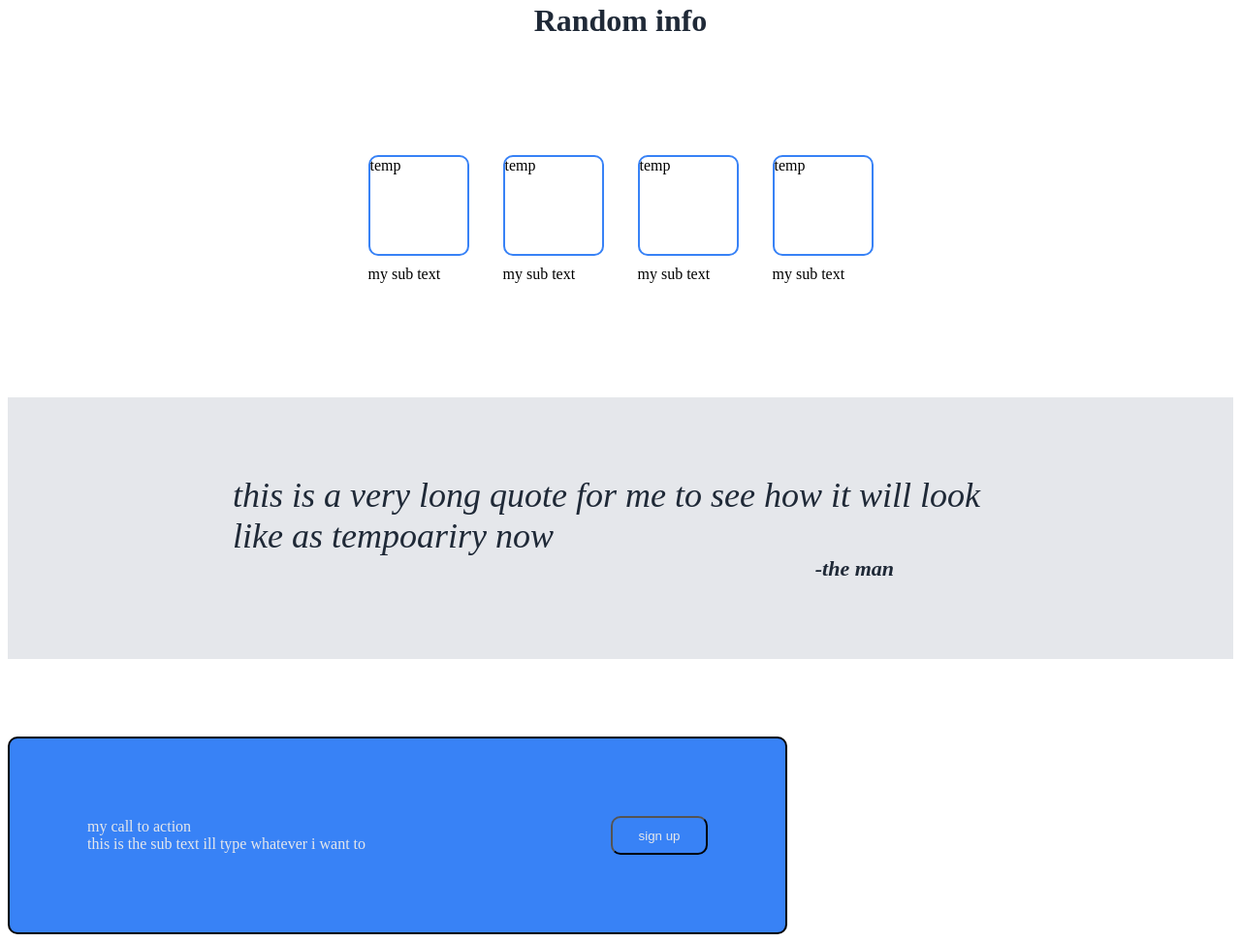
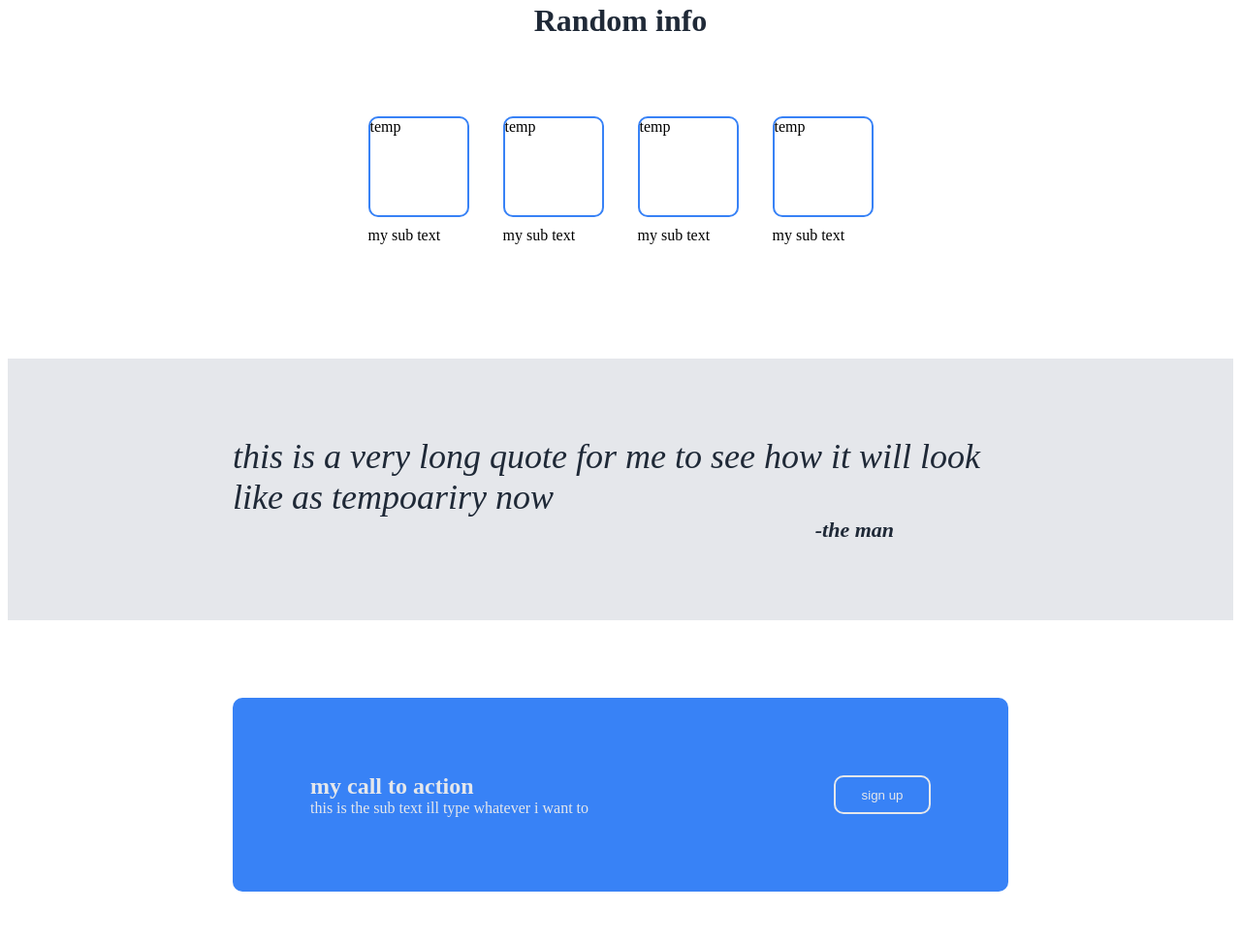
Before and after one commit to yuav8520/landing-page-project, a plain HTML site: page index.html in a window 1280 px wide. Shown: the part 445-1417 px from the top of the page at 97% size. After the commit the page ends 1373 px from the top, so only its background shows below. Drawn offline with Linux system fonts and the light colour scheme.

Commit message:
the full completed layout

```diff
--- a/index.html
+++ b/index.html
@@ -48,6 +48,7 @@
     <div class="quote">this is a very long quote for me to see how it will look like as tempoariry now</div>
     <div class="quote-maker">-the man</div>
 </div>
+<div class="part">
     <div class="random-info2">
         <div class="call" id="lol">
             <div class="call-to-action">my call to action</div>
@@ -55,6 +56,8 @@
             </div>
        <div id="sign-up-down"><button>sign up</button></div>
         </div>
+</div>
+
 
 </div>
 </body>
--- a/styles.css
+++ b/styles.css
@@ -26,7 +26,7 @@ height: 400px;
     color: #1f2937;
     text-align: center;
     font-weight: 700;
-    margin-bottom: 40px;
+
 margin-top: 40px;
 }
 .logo{
@@ -55,7 +55,7 @@ margin-left: 100px;
 }
 button
 { background-color: #3882f6;
-    color: #f9faf8;
+ border: 2px solid #E5E7EB;
     color: #e5e7eb;
     border-radius: 10px;
     width: 100px;
@@ -97,7 +97,8 @@ flex-direction: column;
 }
 .call-to-action{
     color: #E5E7EB;
-
+    font-size: 24px;
+    font-weight: 700;
 
 }
 .main{
@@ -123,11 +124,13 @@ flex-direction: column;
     background-color: #3882f6;
 border-radius: 10px;
 border-width: 2px;
-border-style: solid;
+
 width: 800px;
 height: 200px;
+justify-content: center;
+margin-top: 80px;
 
-margin-top: 80px;
+
 }
 .call{
     flex-direction: column;
@@ -141,4 +144,9 @@ margin-top: 80px;
 }
 #sign-up-down button{
     margin-right: 80px;
+    border-color: #e5e7eb;
+    font-family: Arial, Helvetica, sans-serif;
 }
+.part{
+align-self: center;
+;}
```
Lines whose indentation alone changed are shown as unchanged.
